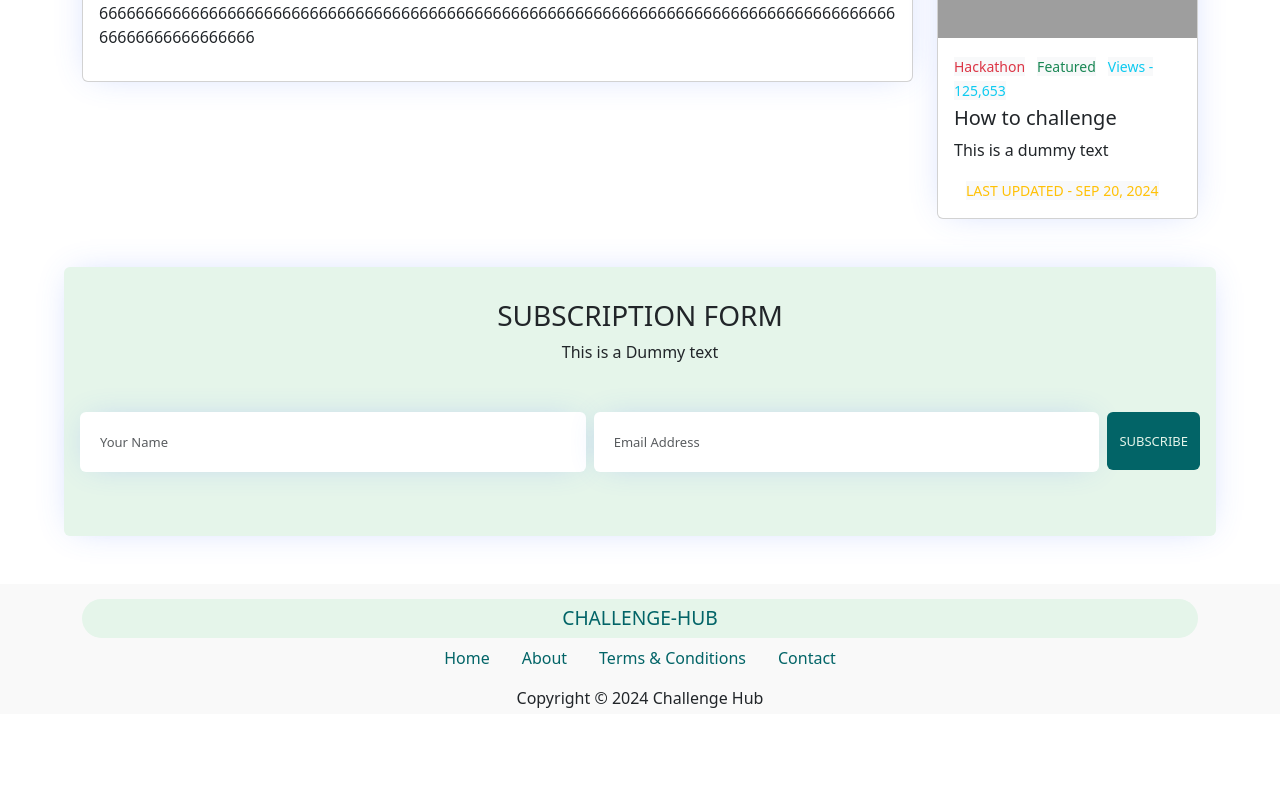
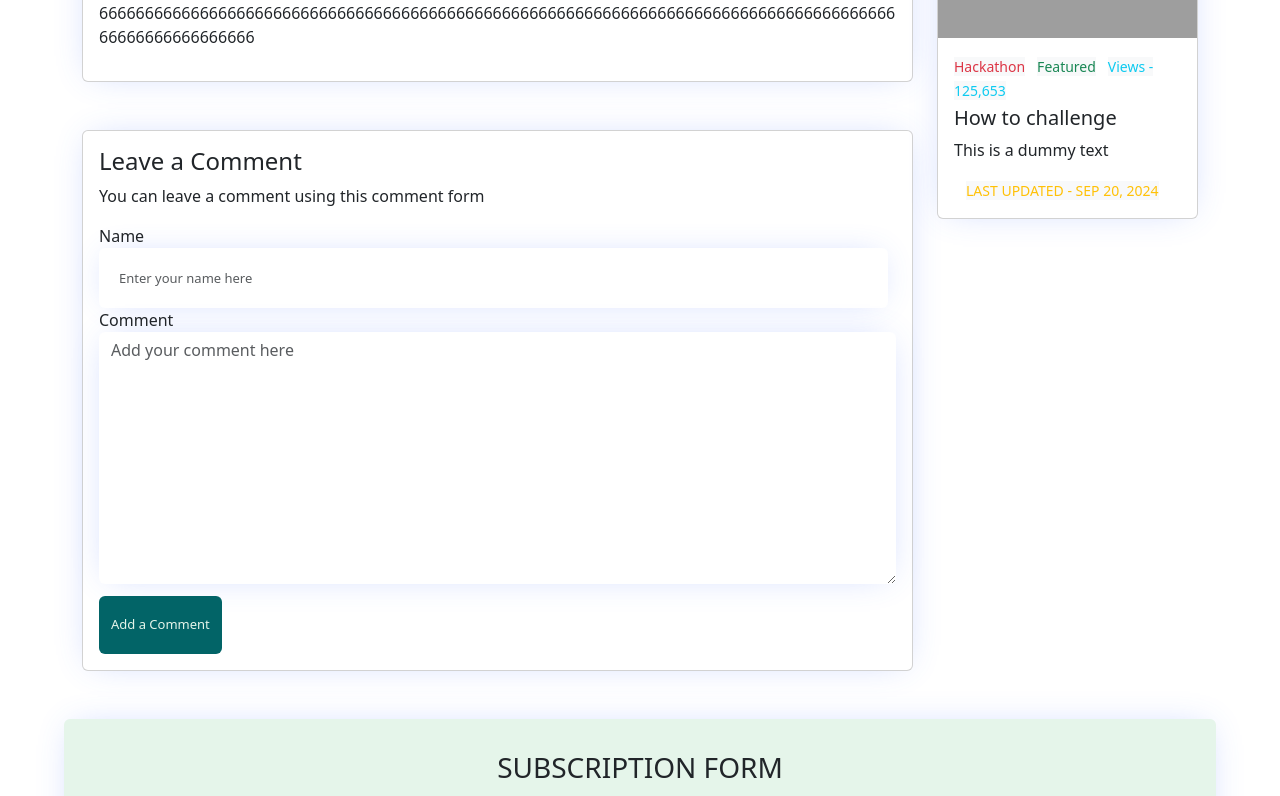
Before and after one commit to MalinshaVithanage/challenge-hub, an Angular app in the folder user/: page /post in a window 1280 px wide. Shown: the part 1060-1856 px from the top of the page. Before the commit the page ends 1778 px from the top, so only its background shows below. Built offline with nearby package versions, Linux system fonts and the light colour scheme; grey boxes are pictures that could not be loaded.

Commit message:
Comment section done
Comment section done (UI)

```diff
--- a/user/src/app/comments/comment-form/comment-form.component.css
+++ b/user/src/app/comments/comment-form/comment-form.component.css
@@ -0,0 +1,13 @@
+.btn-theme{
+    height: 58px;
+    border: none;
+    margin-top: .75rem;
+    font-size: 13px;
+    background-color: var(--primary-color);
+    color: var(--secondary-color);
+
+  }
+
+  .form-control{
+    border: none;
+  }
--- a/user/src/app/comments/comment-form/comment-form.component.html
+++ b/user/src/app/comments/comment-form/comment-form.component.html
@@ -1 +1,17 @@
-<p>comment-form works!</p>
+<div class="card mt-5 shadow-effect">
+    <div class="card-body">
+        <h4>Leave a Comment</h4>
+        <p>You can leave a comment using this comment form</p>
+        <form>
+            <div class="form-group">
+                <label for="">Name</label>
+                <input type="text" class="form-control shadow-effect" placeholder="Enter your name here">
+            </div>
+            <div class="form-group">
+                <label for="">Comment</label>
+                <textarea id="" cols="30" rows="10" class="form-control shadow-effect" placeholder="Add your comment here"></textarea>
+            </div>
+            <button class="btn btn-info btn-theme">Add a Comment</button>
+        </form>
+    </div>
+</div>
--- a/user/src/app/pages/single-post/single-post.component.html
+++ b/user/src/app/pages/single-post/single-post.component.html
@@ -2,7 +2,7 @@
     <div class="row">
         <div class="col-md-9">
             <div class="card shadow-effect">
-                <img src="https://th.bing.com/th/id/R.3a9f0210ff7d1e83039ff237c81bacae?rik=asArcL6qvWfZfA&riu=http%3a%2f%2fs1.picswalls.com%2fwallpapers%2f2016%2f03%2f29%2fbeautiful-nature-high-definition_042323787_304.jpg&ehk=8tO7UxFL%2bC03x6vfc2O9EhdUCe4fl6tC7UGUdlnpdX4%3d&risl=&pid=ImgRaw&r=0" alt="" class="card-img fluid">
+                <img src="https://cdn.pixabay.com/photo/2022/09/03/13/00/bench-7429540_640.jpg" alt="" class="card-img fluid">
                 <div class="card-body">
                      <small class="bg-light text-danger text-center">Technology</small>
                      <small class="bg-light text-sucess text-center ml-2">Featured</small>
@@ -19,6 +19,7 @@
                      </p>
                 </div>
             </div>
+            <app-comment-form></app-comment-form>
         </div>
         <div class="col-md-3">
             <app-post-card></app-post-card>
--- a/user/src/app/pages/single-post/single-post.component.ts
+++ b/user/src/app/pages/single-post/single-post.component.ts
@@ -1,12 +1,13 @@
 import { Component } from '@angular/core';
 import { PostCardComponent } from "../../layouts/post-card/post-card.component";
+import { CommentFormComponent } from "../../comments/comment-form/comment-form.component";
 
 @Component({
     selector: 'app-single-post',
     standalone: true,
     templateUrl: './single-post.component.html',
     styleUrl: './single-post.component.css',
-    imports: [PostCardComponent]
+    imports: [PostCardComponent, CommentFormComponent]
 })
 export class SinglePostComponent {
 
--- a/user/src/app/subscription-form/subscription-form.component.css
+++ b/user/src/app/subscription-form/subscription-form.component.css
@@ -4,16 +4,7 @@
     border: none;
   }
 
-  input[type="text"],
-  input[type="email"] {
-    height: 60px;
-    padding-left: 20px;
-    font-size: 13px;
-    width: 100%;
-    border: none;
-  }
-
-  .btn-sub {
+  .btn-theme{
     height: 58px;
     border: none;
     font-size: 13px;
@@ -22,6 +13,7 @@
 
   }
 
+
   .subs-text {
     width: 500px;
   }
--- a/user/src/app/subscription-form/subscription-form.component.html
+++ b/user/src/app/subscription-form/subscription-form.component.html
@@ -10,7 +10,7 @@
           <div class="form-group w-50 mx-2">
             <input type="email" class="form-control shadow-effect" placeholder="Email Address">
           </div>
-          <button class="btn btn-info btn-block btn-sub">SUBSCRIBE</button>
+          <button class="btn btn-info btn-block btn-theme">SUBSCRIBE</button>
         </form>
       </div>
     </div>
--- a/user/src/app/subscription-form/subscription-form.component.ts
+++ b/user/src/app/subscription-form/subscription-form.component.ts
@@ -1,11 +1,12 @@
-import { Component } from '@angular/core';
+import { Component, ViewEncapsulation } from '@angular/core';
 
 @Component({
   selector: 'app-subscription-form',
   standalone: true,
   imports: [],
   templateUrl: './subscription-form.component.html',
-  styleUrl: './subscription-form.component.css'
+  styleUrl: './subscription-form.component.css',
+
 })
 export class SubscriptionFormComponent {
 
--- a/user/src/styles.css
+++ b/user/src/styles.css
@@ -36,3 +36,21 @@ body{
 .bg-theme{
     background-color: var(--primary-color);
 }
+
+input[type="text"], input[type="email"]{
+  height: 60px;
+  padding-left: 20px;
+  font-size: 13px;
+  width: 99%;
+  border: none;
+
+}
+
+.btn-theme{
+  height: 58px;
+  border: none;
+  font-size: 13px;
+  background-color: var(--primary-color);
+  color: var(--secondary-color);
+
+}
```
Also changed, not shown: user/src/app/pages/single-category/single-category.component.html (line endings or trailing spaces).
